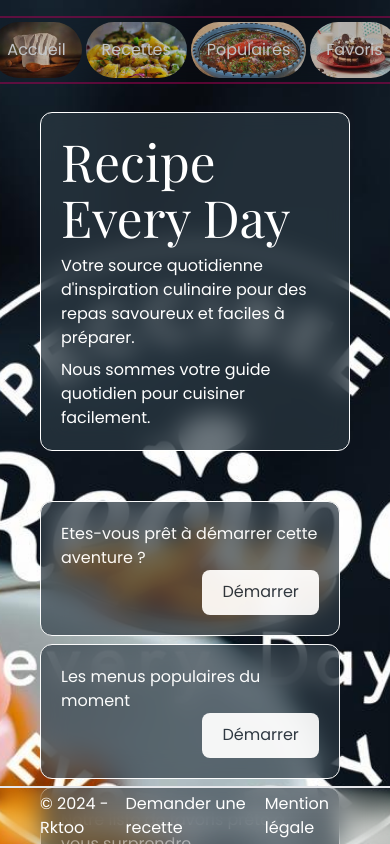
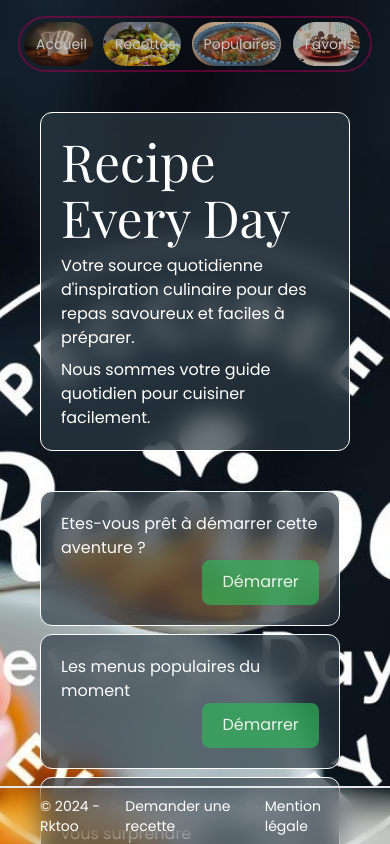
Before and after one commit to Rktoo/Recipe-EveryDay, a React (Vite) app in the folder recette-client/: page /home in a window 390 px wide. Shown: the top 844 px of the page. Built offline with nearby package versions, Linux system fonts and the light colour scheme.

Commit message:
Update media queries for mobile device

```diff
--- a/recette-client/src/components/Footer.tsx
+++ b/recette-client/src/components/Footer.tsx
@@ -5,7 +5,7 @@ export default function Footer() {
   const date = new Date();
 
   return (
-    <footer className="fixed bottom-0 w-full border-t-2 text-white backdrop-blur-md">
+    <footer className="fixed bottom-0 w-full border-t-2 max-sm:text-sm text-white backdrop-blur-md">
       <div
         className="max-w-6xl mx-auto px-10 min-h-14 flex justify-start items-center text-start "
       >
--- a/recette-client/src/components/Form.tsx
+++ b/recette-client/src/components/Form.tsx
@@ -111,7 +111,7 @@ export default function Form() {
                 </div>
                 <div className="flex flex-col w-full">
                 <button
-                    className="flex justify-center items-center text-[#29323C] hover:border-[#29323C]"
+                    className="flex justify-center items-center bg-[#2FA855] text-white hover:border-[#29323C] outline-white"
                     type="submit">{!sending ? "Soumettre votre demande" : <img src="/src/assets/images/spinner_medium.png" alt="spinner"
                     className="w-6 h-6 animate-spin"
                     /> } </button>
--- a/recette-client/src/components/Header.tsx
+++ b/recette-client/src/components/Header.tsx
@@ -11,15 +11,15 @@ export default function Header() {
 
   return (
     <header className='relative top-0 z-50'>
-      <nav className='pt-4 px-10  flex flex-col justify-between items-center gap-4'>
+      <nav className='pt-4 px-10 flex flex-col justify-between items-center gap-4'>
         <div className='h-20 md:h-24'>
         </div>
-        <ul className='fixed  flex flex-row gap-1 px-6 border-2 border-transparent animate-border-glow rounded-full overflow-hidden backdrop-blur-md transition-all duration-150 ease-in-out'>
+        <ul className='fixed flex flex-row max-sm:justify-between max-sm:items-center gap-1 px-6 max-sm:mx-auto max-sm:px-1 border-2 border-transparent animate-border-glow rounded-full overflow-hidden backdrop-blur-md transition-all duration-150 ease-in-out'>
           {
             menuNavbar && menuNavbar.map(menu => {
               return (
                 <Link to={menu.lien} className='text-white hover:text-white ' key={menu.nom} >
-                  <li className={`my-1 px-4 py-4 ${menu.icon} bg-cover opacity-75 hover:scale-x-110 hover:z-[60] hover:opacity-100 transition-all duration-100 ease-in-out text-white rounded-full`} title={menu.nom} >
+                  <li className={`my-1 px-4 py-4 max-sm:px-3 max-sm:py-3 max-sm:w-11/12 max-sm:text-sm ${menu.icon} bg-cover opacity-75 hover:scale-x-110 hover:z-[60] hover:opacity-100 transition-all duration-100 ease-in-out text-white rounded-full`} title={menu.nom} >
                     {menu.nom}
                   </li>
                 </Link>
--- a/recette-client/src/components/SearchBar.tsx
+++ b/recette-client/src/components/SearchBar.tsx
@@ -58,7 +58,7 @@ export default function SearchBar({ onSearch }: Props) {
     }, [query, isFocused])
 
     return (
-        <form onSubmit={handleSubmit} className="search-bar flex flex-row gap-2">
+        <form onSubmit={handleSubmit} className="search-bar max-sm:w-10/12 flex flex-row justify-center gap-2">
             <input
                 type="text"
                 value={query}
@@ -68,11 +68,11 @@ export default function SearchBar({ onSearch }: Props) {
                 placeholder="Rechercher des recettes..."
                 className="
                 search-input
-                rounded-full w-[300px]
+                rounded-full sm:w-[300px] max-sm:w-[150px]
                 backdrop-blur-[2px]
                  "
             />
-            <button type="submit" className="rounded-full bg-green-500 hover:bg-green-600 text-white focus:bg-green-600 focus:outline-green-800">
+            <button type="submit" className="max-sm:w-[100px] max-sm:text-sm flex justify-center items-center rounded-full bg-[#2FA855]/80 hover:bg-[#2FA855] text-white focus:bg-[#2FA855] focus:outline-green-800">
                 Rechercher
             </button>
         </form>
--- a/recette-client/src/pages/Home.tsx
+++ b/recette-client/src/pages/Home.tsx
@@ -19,9 +19,9 @@ export default function Home() {
         if (subCategoriesRef.current) {
             gsap.fromTo(subCategoriesRef.current, {
                 opacity : 0.95,
-                y: 10
+                y: 0
             },{
-                duration : 0.4,
+                duration : 0.6,
                 opacity : 1,
                 y : -10,
                 ease : "elastic.out",
@@ -49,10 +49,10 @@ export default function Home() {
                     subCategories && subCategories.map((sub, index) => (
                         <div
                         ref={el => (subCategoriesRef.current[index] = el!)}
-                        className="container-recipe w-[300px] flex flex-col justify-end items-end px-4 py-2 border-[1px] border-white backdrop-blur-md rounded-xl opacity-0"
+                        className="container-recipe w-[300px] flex flex-col justify-between items-end px-4 py-2 border-[1px] border-white backdrop-blur-md rounded-xl opacity-0"
                         key={sub.titre}>
-                            <p className="bg-">{sub.titre}</p>
-                            <Link to={sub.lien}><button className="text-[#29323C] hover:border-[#29323C]">Démarrer</button></Link>
+                            <p className="">{sub.titre}</p>
+                            <Link to={sub.lien}><button className=" bg-[#2FA855]/80 text-white/90 hover:border-[#29323C]">Démarrer</button></Link>
                         </div>
                     ))
                 }
--- a/recette-client/src/pages/RecipePage.tsx
+++ b/recette-client/src/pages/RecipePage.tsx
@@ -27,7 +27,7 @@ export default function RecipePage() {
         }
     }
 
-    const fetchRecipe = useCallback(async () => {
+    const fetchRecipe = useCallback( async () => {
         try {
             const response = await axios.get(`${import.meta.env.VITE_API_BASE_URL}/${id}`);
             setRecipe(response.data);
@@ -46,7 +46,7 @@ export default function RecipePage() {
     }, [id, fetchRecipe]);
 
     useEffect(() => {
-        if (recipe) {
+        if(recipe){
         checkItemLiked(recipe?._id)
         }
     }, [recipe, checkItemLiked]);
```
Lines whose indentation alone changed are shown as unchanged.
